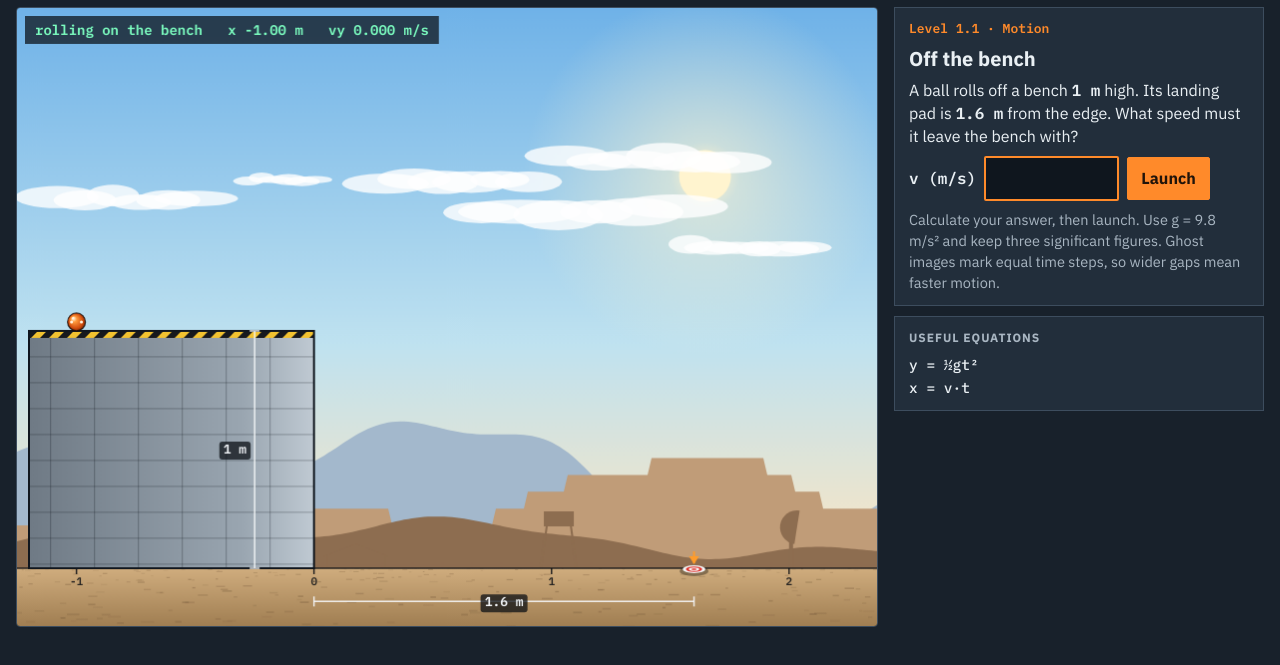
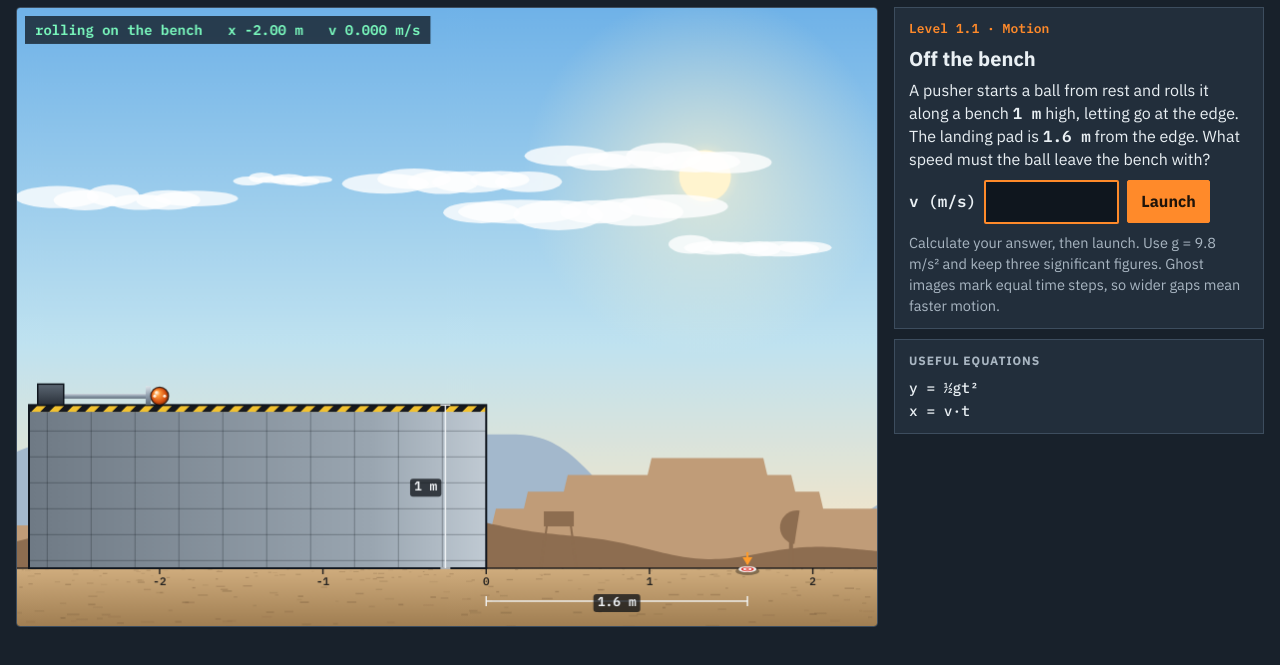
Before and after one commit to jlgagnon-glitch/Games, a plain HTML site: page physics-proving-ground.html in a window 1280 px wide. Shown: the part 87-752 px from the top of the page. Drawn offline with Linux system fonts and the light colour scheme; a web font is replaced by a local one.

Commit message:
Start the ball from rest with a pusher in Physics Proving Ground level 1.1
Co-Authored-By: Claude Opus 5.5 <noreply@anthropic.com>

```diff
--- a/physics-proving-ground.html
+++ b/physics-proving-ground.html
@@ -127,13 +127,15 @@ const hillAt = (xr, s, deg) => { const a = deg * RAD; return s <= 0 ? [xr + s, 0
 const CHAPTERS = ['Motion', 'Forces', 'Energy', 'Rotation'];
 const LEVELS = [
 {ch:0, name:'Off the bench', sym:'v', unit:'m/s', word:'launch speed',
-  story:p => `A ball rolls off a bench <b>${p.h} m</b> high. Its landing pad is <b>${p.d} m</b> from the edge. What speed must it leave the bench with?`,
+  story:p => `A pusher starts a ball from rest and rolls it along a bench <b>${p.h} m</b> high, letting go at the edge. The landing pad is <b>${p.d} m</b> from the edge. What speed must the ball leave the bench with?`,
   eqs:['y = ½gt²', 'x = v·t'], idea:'Horizontal and vertical motion are independent. The height alone sets the fall time, and the speed then sets how far the ball goes in that time.',
-  gen:() => ({h:rnd(.8, 1.6, .1), d:rnd(1.5, 3.5, .1)}), ans:p => p.d * Math.sqrt(g / (2 * p.h)), view:p => [-1.2, p.d * 1.45, p.h * 1.5],
-  sim(p, v){ const t0 = fallTime(p.h), land = v * t0, hit = within(land, p.d, .03), run = 1, T0 = v > 0 ? run / v : 0;   // rolls along the bench at constant speed first
+  gen:() => ({h:rnd(.8, 1.6, .1), d:rnd(1.5, 3.5, .1)}), ans:p => p.d * Math.sqrt(g / (2 * p.h)), view:p => [-2.8, p.d * 1.45, p.h * 1.5],
+  sim(p, v){ const t0 = fallTime(p.h), land = v * t0, hit = within(land, p.d, .03), run = 2, push = v * v / (2 * run), T0 = v > 0 ? 2 * run / v : 0;   // pushed from rest over the run, reaching v at the edge
     return {T:Math.min(T0 + t0, 8), hit, miss:`The ball landed ${shortLong(land, p.d, 'm')}.`, facts:[`Fall time: ${f(t0)} s, which your speed cannot change`, `Distance: ${f(v)} m/s × ${f(t0)} s = ${f(land)} m`],
-      draw(t, D){ D.bench(-1.2, 0, p.h); D.pad(p.d, .03 * p.d); D.dim(0, p.d, -.14 * p.h, `${p.d} m`); D.vdim(-.25, 0, p.h, `${p.h} m`);
-        const fall = Math.max(0, t - T0), x = t < T0 || !v ? -run + v * t : v * fall, y = p.h - .5 * g * fall * fall; D.ball(x, y, 0, '', v * t); D.vel(x, y, v, -g * fall); return [t < T0 || !v ? 'rolling on the bench' : `fall time ${f(fall)} s`, `x ${f(x)} m`, `vy ${f(g * fall)} m/s`]; }}; },
+      draw(t, D){ D.bench(-2.8, 0, p.h); D.pad(p.d, .03 * p.d); D.dim(0, p.d, -.14 * p.h, `${p.d} m`); D.vdim(-.25, 0, p.h, `${p.h} m`);
+        const onBench = t < T0 || !v, fall = Math.max(0, t - T0), x = onBench ? -run + .5 * push * t * t : v * fall, y = p.h - .5 * g * fall * fall, sp = onBench ? push * t : v;
+        D.pusher(-2.6, Math.min(x, 0), p.h); D.ball(x, y, 0, '', onBench ? x + run : run + x); D.vel(x, y, sp, -g * fall);
+        return onBench ? ['rolling on the bench', `x ${f(x)} m`, `v ${f(sp)} m/s`] : [`fall time ${f(fall)} s`, `x ${f(x)} m`, `vy ${f(g * fall)} m/s`]; }}; },
   steps:(p, a) => [`Fall time from the height: <span class="m">t = √(2h/g) = √(2·${p.h}/9.8) = ${f(fallTime(p.h))} s</span>`, `Speed to cover the distance in that time: <span class="m">v = d/t = ${p.d}/${f(fallTime(p.h))} = ${f(a)} m/s</span>`]},
 
 {ch:0, name:'Stop on the line', sym:'a', unit:'m/s²', word:'braking rate',
@@ -542,6 +544,7 @@ function makeDraw(view){
     },
     carpet(a, b){ ctx.fillStyle = '#a22a3c'; ctx.fillRect(X(a), gy - 5, X(b) - X(a), 6); ctx.fillStyle = '#d65a6a'; for (let x = X(a) + 2; x < X(b); x += 5) ctx.fillRect(x, gy - 6, 2, 2.5); },
     pulley(x, y, r){ const R = px(r), cx = X(x), cy = Y(y); ctx.fillStyle = metalGrad(cx - R, cy - R, cx + R, cy + R); ctx.beginPath(); ctx.arc(cx, cy, R, 0, 7); ctx.fill(); ctx.strokeStyle = INK; ctx.lineWidth = 2; ctx.stroke(); ctx.fillStyle = INK; ctx.beginPath(); ctx.arc(cx, cy, 2.5, 0, 7); ctx.fill(); ctx.strokeStyle = 'rgba(10,8,5,.7)'; ctx.lineWidth = 3.5; ctx.beginPath(); ctx.arc(cx, cy, R, -Math.PI / 2, 0); ctx.stroke(); ctx.strokeStyle = '#ecdcb6'; ctx.lineWidth = 1.8; ctx.stroke(); },
+    pusher(a, x, y){ const yy = Y(y) - 9, hx = X(x) - 10, ax = X(a); ctx.fillStyle = metalGrad(0, yy - 3, 0, yy + 3); ctx.fillRect(ax, yy - 2.5, hx - ax, 5); ctx.fillStyle = metalGrad(hx - 4, yy - 10, hx, yy + 10); ctx.fillRect(hx - 4, yy - 10, 5, 19); ctx.fillStyle = metalGrad(0, yy - 12, 0, yy + 9, ['#5c6773', '#2a313a']); ctx.fillRect(ax - 24, yy - 12, 26, 21); ctx.strokeStyle = INK; ctx.lineWidth = 1.5; ctx.strokeRect(ax - 24, yy - 12, 26, 21); },
     arm(a, b, c, d){ ctx.strokeStyle = '#3a4653'; ctx.lineWidth = 5; line(X(a), Y(b), X(c), Y(d)); },
     string(a, b, c, d){ ctx.strokeStyle = 'rgba(10,8,5,.7)'; ctx.lineWidth = 3.5; line(X(a), Y(b), X(c), Y(d)); ctx.strokeStyle = '#ecdcb6'; ctx.lineWidth = 1.8; line(X(a), Y(b), X(c), Y(d)); },
     launcher(x, y, deg, label){
```
